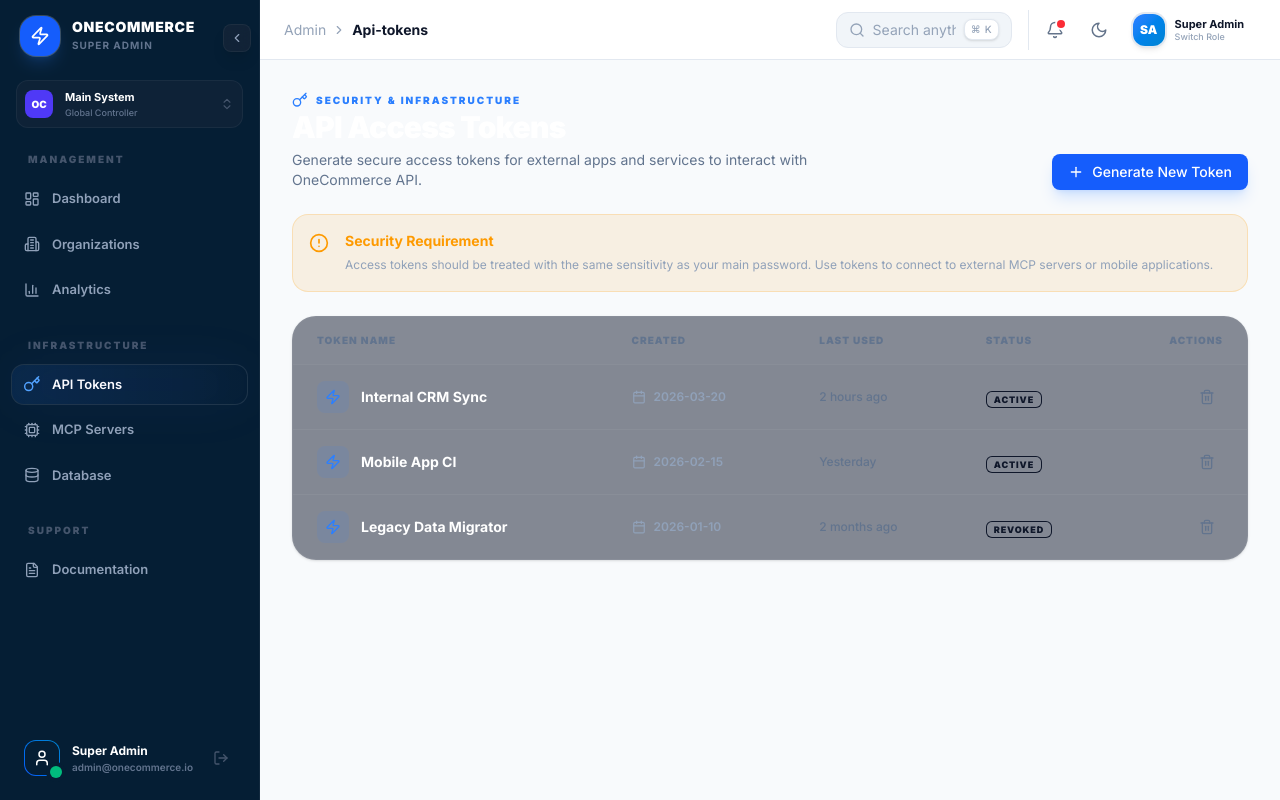
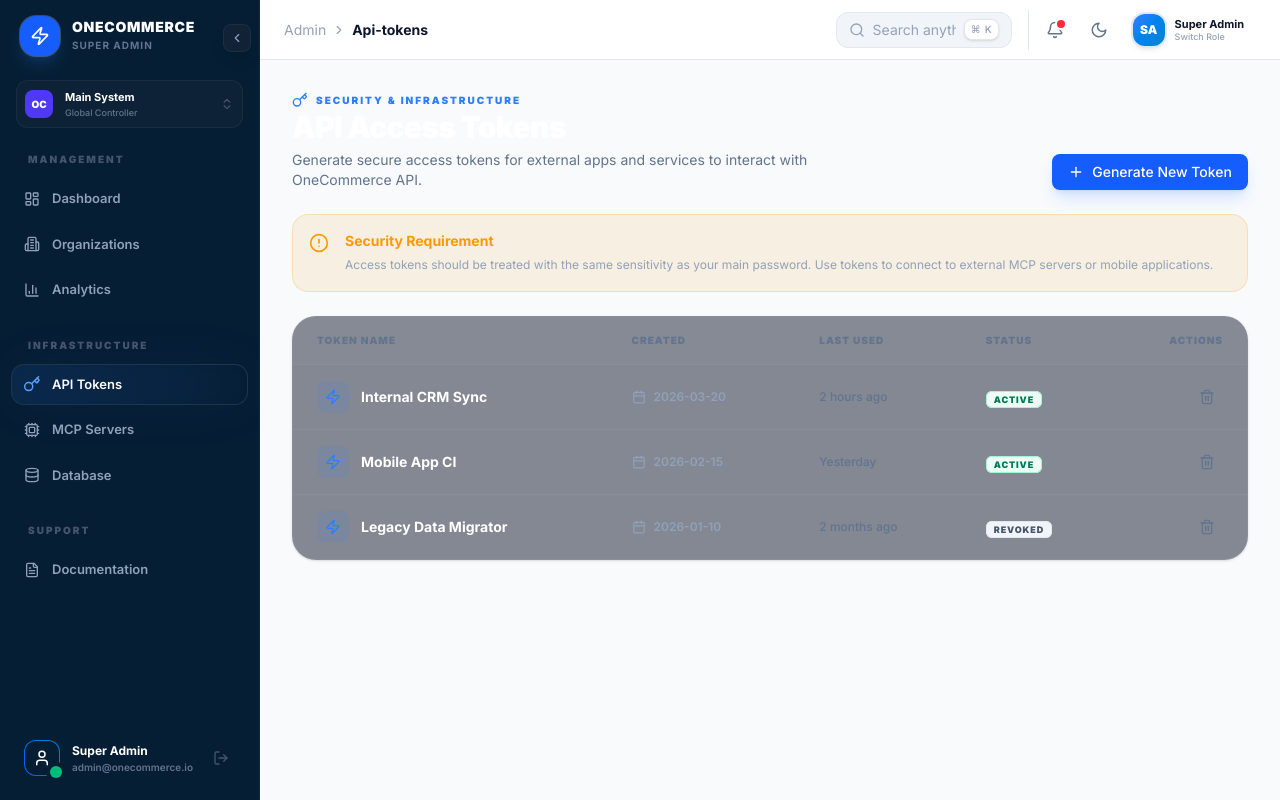
Before and after one commit to binhvu284/one-commerce, a Next.js app in the folder project/: page /admin/api-tokens in a window 1280 px wide. Built offline with nearby package versions, Linux system fonts and the light colour scheme.

Commit message:
fix: badge variant type errors for vercel deploy

```diff
--- a/project/src/app/admin/api-tokens/page.tsx
+++ b/project/src/app/admin/api-tokens/page.tsx
@@ -134,7 +134,7 @@ export default function ApiTokensPage() {
                   {token.lastUsed || <span className="text-blue-400/50 italic">Never used</span>}
                 </td>
                 <td className="px-6 py-4">
-                  <Badge variant={token.status === 'active' ? 'default' : 'secondary'} className="rounded-md uppercase text-[9px] font-black tracking-widest px-2">
+                  <Badge variant={token.status === 'active' ? 'success' : 'neutral'} className="rounded-md uppercase text-[9px] font-black tracking-widest px-2">
                     {token.status}
                   </Badge>
                 </td>
--- a/project/src/app/admin/mcp/page.tsx
+++ b/project/src/app/admin/mcp/page.tsx
@@ -155,7 +155,7 @@ export default function McpPage() {
 
             {/* Hover overlay functionality */}
             <div className="absolute top-6 right-16">
-               <Badge variant={server.status === 'online' ? 'default' : 'secondary'} className="bg-transparent border-white/10 text-[8px] font-black uppercase ring-0">PRO</Badge>
+               <Badge variant={server.status === 'online' ? 'success' : 'neutral'} className="bg-transparent border-white/10 text-[8px] font-black uppercase ring-0">PRO</Badge>
             </div>
           </motion.div>
         ))}
```
